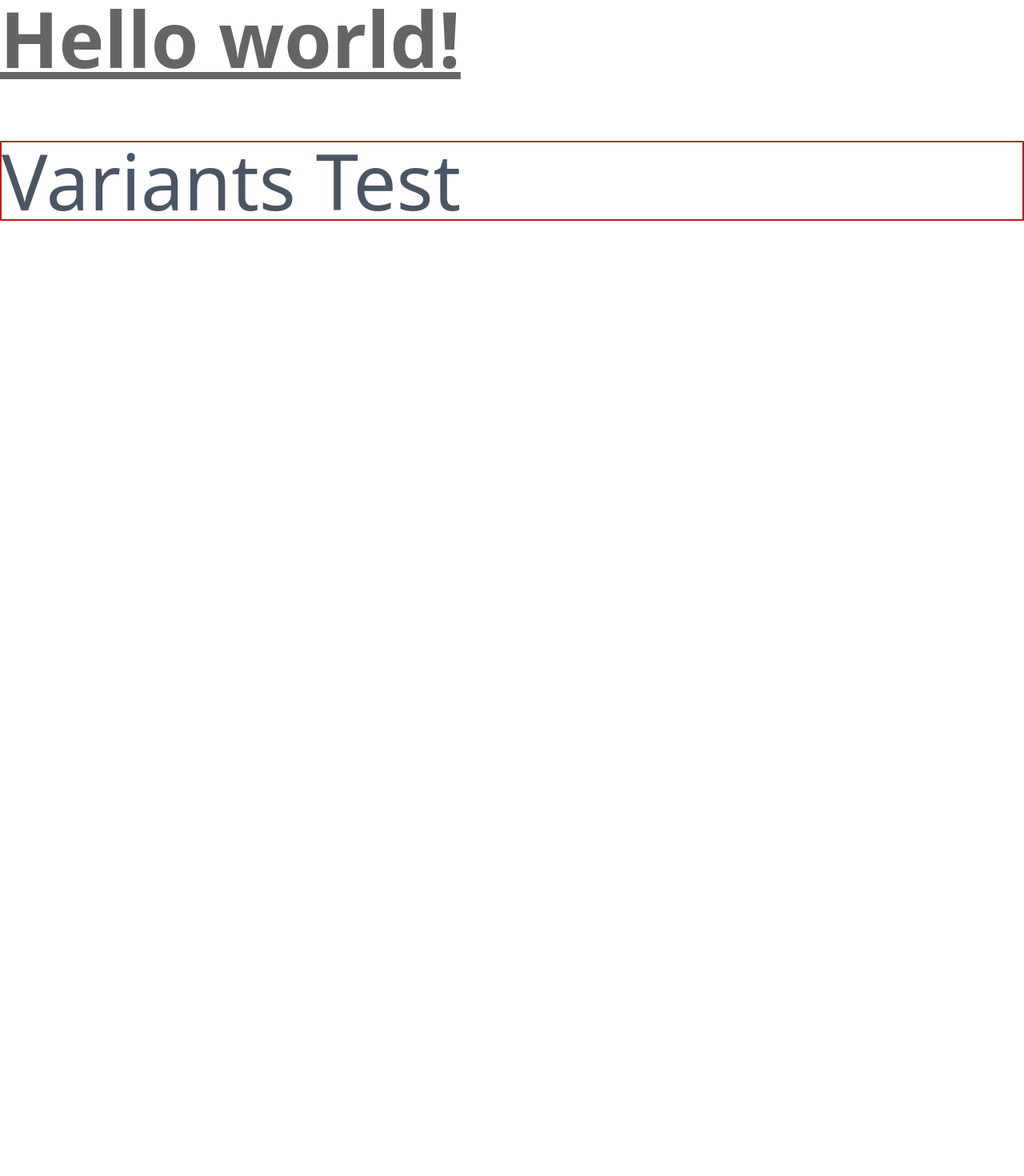
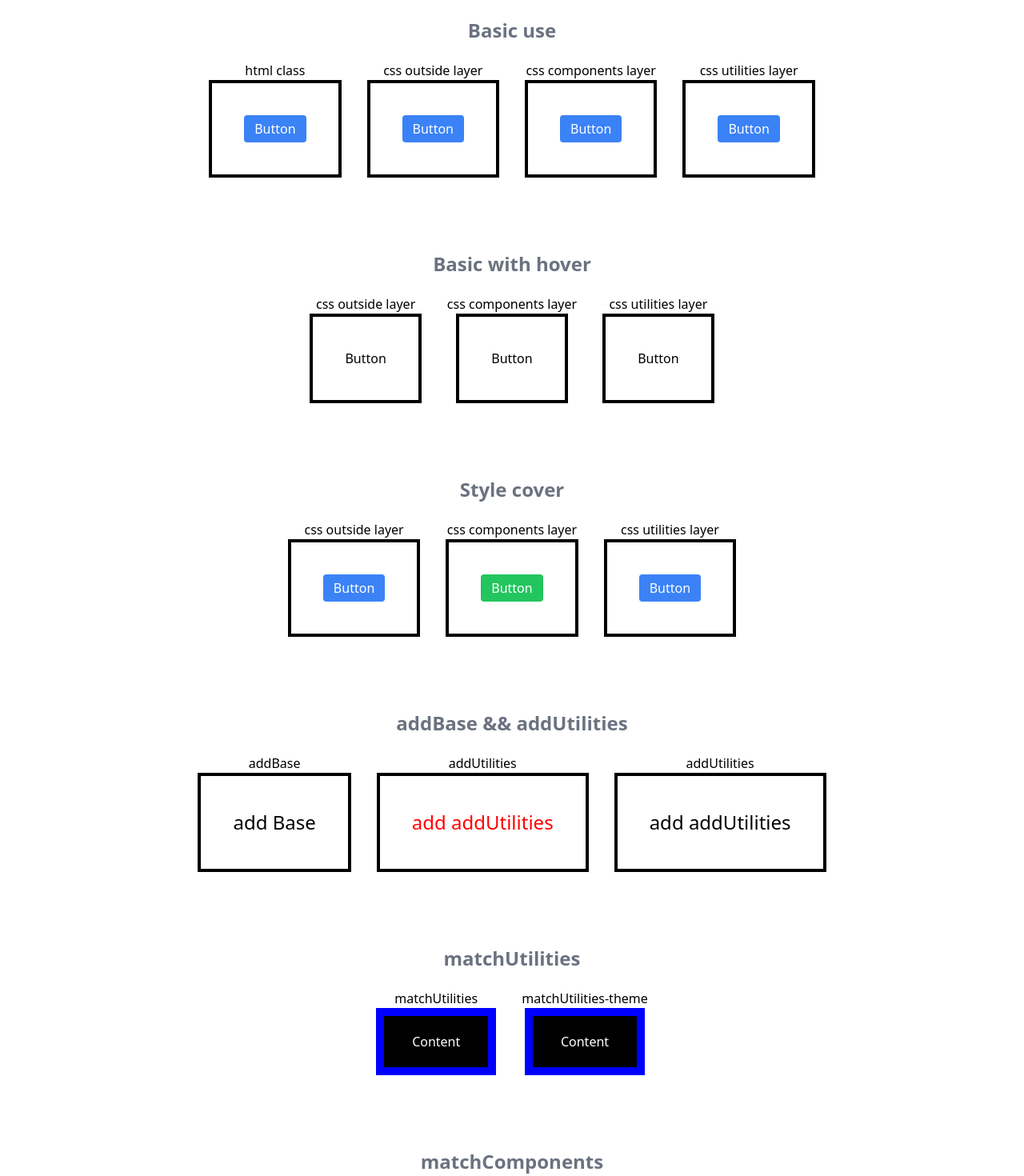
Before and after one commit to qwe852147/tailwind-practice, an Angular app: page / in a window 1280 px wide. Shown: the top 1470 px of the page at 80% size. Before the commit the page ends 800 px from the top, so only its background shows below. Built offline with nearby package versions, Linux system fonts and the light colour scheme.

Commit message:
for example

```diff
--- a/angular.json
+++ b/angular.json
@@ -41,8 +41,8 @@
                 },
                 {
                   "type": "anyComponentStyle",
-                  "maximumWarning": "2kb",
-                  "maximumError": "4kb"
+                  "maximumWarning": "20kb",
+                  "maximumError": "50kb"
                 }
               ],
               "fileReplacements": [
--- a/src/app/app.component.css
+++ b/src/app/app.component.css
@@ -0,0 +1,24 @@
+.btn1{
+  background-color: black;
+  color: white;
+}
+
+.btn2{
+  background-color: blue;
+}
+
+.btn-custom {
+  @apply inline-block text-base text-center decoration-0 align-middle cursor-pointer select-none border rounded border-solid border-transparent py-1 px-3 bg-blue-500 text-white
+}
+
+.btn-container{
+  @apply border-4 border-black py-10 px-10 hover:border-red-700;
+}
+
+.example-block{
+  @apply p-[20px] mt-[50px] flex flex-col items-center;
+}
+
+.item-block{
+  @apply flex flex-col items-center;
+}
--- a/src/app/app.component.html
+++ b/src/app/app.component.html
@@ -1,24 +1,180 @@
-<h1 class="text-8xl font-bold underline opacity-70">Hello world!</h1>
-<!-- <h1 class="bo-text-8xl bo-font-bold bo-underline bo-opacity-70">Hello world!</h1> -->
+<!-- <button class="btn2 btn1">Color check</button> -->
 
-<div
-  class="my-20 text-8xl border-solid border-2 text-gray-600 hover:border-dashed hover:text-red-500 border-red-700"
->
-  Variants Test
+
+
+<!-- Basic use -->
+<div class="p-5 flex flex-col items-center">
+  <div class="mb-[20px]">
+    <h1 class="font-bold text-gray-500">Basic use</h1>
+  </div>
+  <div class="flex flex-row gap-8">
+    <div class="item-block">
+      <label>html class</label>
+      <div class="border-4 border-black py-10 px-10 hover:border-red-700">
+        <button
+          class="inline-block text-base text-center decoration-0 align-middle cursor-pointer select-none border rounded border-solid border-transparent py-1 px-3 bg-blue-500 text-white">
+          Button
+        </button>
+      </div>
+    </div>
+    <div class="item-block">
+      <label>css outside layer</label>
+      <div class="btn-container">
+        <button class="btn-custom">
+          Button
+        </button>
+      </div>
+    </div>
+    <div class="item-block">
+      <label>css components layer</label>
+      <div class="btn-container">
+        <button class="btn-custom-c">
+          Button
+        </button>
+      </div>
+    </div>
+    <div class="item-block">
+      <label>css utilities layer</label>
+      <div class="btn-container">
+        <button class="btn-custom-u">
+          Button
+        </button>
+      </div>
+    </div>
+  </div>
 </div>
-<!-- <div
-  class="my-20 text-8xl border-solid border-2 text-gray-600 hover_border-dashed hover_text-red-500 border-red-700"
->
-  Variants Test
-</div> -->
 
-<!-- <div>
-  <input
-    class="bomy-20 border-solid border-2 border-gray-700 focus:border-blue-600 hover:border-red-700"
-    value="Variants Order Test"
-  />
-</div> -->
+<!-- Basic with hover -->
+<div class="example-block">
+  <div class="mb-[20px]">
+    <h1 class="font-bold text-gray-500">Basic with hover</h1>
+  </div>
+  <div class="flex flex-row gap-8">
+    <div class="item-block">
+      <label>css outside layer</label>
+      <div class="btn-container">
+        <button class="hover:btn-custom">
+          Button
+        </button>
+      </div>
+    </div>
+    <div class="item-block">
+      <label>css components layer</label>
+      <div class="btn-container">
+        <button class="hover:btn-custom-c">
+          Button
+        </button>
+      </div>
+    </div>
+    <div class="item-block">
+      <label>css utilities layer</label>
+      <div class="btn-container">
+        <button class="hover:btn-custom-u">
+          Button
+        </button>
+      </div>
+    </div>
+  </div>
+</div>
 
-<!-- <button
-  class="inline-block text-base text-center decoration-0 align-middle cursor-pointer select-none border rounded border-solid border-transparent py-1 px-3 bg-blue-500 text-white"
->CorePlugin TEST</button> -->
+<!-- component style cover -->
+<div class="example-block">
+  <div class="mb-[20px]">
+    <h1 class="font-bold text-gray-500">Style cover</h1>
+  </div>
+  <div class="flex flex-row gap-8">
+    <div class="item-block">
+      <label>css outside layer</label>
+      <div class="btn-container">
+        <button class="btn-custom bg-green-500">
+          Button
+        </button>
+      </div>
+    </div>
+    <div class="item-block">
+      <label>css components layer</label>
+      <div class="btn-container">
+        <button class="btn-custom-c bg-green-500">
+          Button
+        </button>
+      </div>
+    </div>
+    <div class="item-block">
+      <label>css utilities layer</label>
+      <div class="btn-container">
+        <button class="btn-custom-u bg-green-500">
+          Button
+        </button>
+      </div>
+    </div>
+  </div>
+</div>
+
+<!-- addBase && addUtilities -->
+<div class="example-block">
+  <div class="mb-[20px]">
+    <h1 class="font-bold text-gray-500">addBase && addUtilities</h1>
+  </div>
+  <div class="flex flex-row gap-8">
+    <div class="item-block">
+      <label>addBase</label>
+      <div class="btn-container">
+        <h1>add Base</h1>
+      </div>
+    </div>
+    <div class="item-block">
+      <label>addUtilities</label>
+      <div class="btn-container">
+        <h1 class="content-red">add addUtilities</h1>
+      </div>
+    </div>
+    <div class="item-block">
+      <label>addUtilities</label>
+      <div class="btn-container">
+        <h1 class="hover:content-red">add addUtilities</h1>
+      </div>
+    </div>
+  </div>
+</div>
+
+<!-- matchUtilities -->
+<div class="example-block">
+  <div class="mb-[20px]">
+    <h1 class="font-bold text-gray-500">matchUtilities</h1>
+  </div>
+  <div class="flex flex-row gap-8">
+    <div class="item-block">
+      <label>matchUtilities</label>
+      <div class="p-5 w-[150px] bg-black text-white text-center border-red-500 matchborderU-[10]">
+        <label>Content</label>
+      </div>
+    </div>
+    <div class="item-block">
+      <label>matchUtilities-theme</label>
+      <div class="p-5 w-[150px] bg-black text-white text-center border-red-500 matchborderU-ten">
+        <label>Content</label>
+      </div>
+    </div>
+  </div>
+</div>
+
+<!-- matchComponents -->
+<div class="example-block">
+  <div class="mb-[20px]">
+    <h1 class="font-bold text-gray-500">matchComponents</h1>
+  </div>
+  <div class="flex flex-row gap-8">
+    <div class="item-block">
+      <label>matchComponents</label>
+      <div class="p-5 w-[150px] bg-black text-white text-center border-red-500 matchborderC-[10]">
+        <label>Content</label>
+      </div>
+    </div>
+    <div class="item-block">
+      <label>matchComponents-theme</label>
+      <div class="p-5 w-[150px] bg-black text-white text-center border-red-500 matchborderC-ten">
+        <label>Content</label>
+      </div>
+    </div>
+  </div>
+</div>
--- a/src/styles.css
+++ b/src/styles.css
@@ -2,3 +2,16 @@
 @tailwind base;
 @tailwind components;
 @tailwind utilities;
+
+
+@layer utilities {
+  .btn-custom-u {
+    @apply inline-block text-base text-center decoration-0 align-middle cursor-pointer select-none border rounded border-solid border-transparent py-1 px-3 bg-blue-500 text-white
+  }
+}
+
+@layer components {
+  .btn-custom-c {
+    @apply inline-block text-base text-center decoration-0 align-middle cursor-pointer select-none border rounded border-solid border-transparent py-1 px-3 bg-blue-500 text-white
+  }
+}
--- a/tailwind.config.js
+++ b/tailwind.config.js
@@ -1,9 +1,17 @@
+const plugin = require("tailwindcss/plugin");
+
 module.exports = {
   content: ["./src/**/*.{html,ts}"],
   // prefix: 'bo-',
   // important: true,
   // separator:'_',
   theme: {
+    alternative: {
+      one: "1",
+      two: "2",
+      three: "3",
+      ten: "10",
+    },
     opacity: {
       10: "0.1",
       20: "0.2",
@@ -29,4 +37,50 @@ module.exports = {
   //   backgroundColor: false,
   //   textColor: false,
   // },
+  plugins: [
+    plugin(function ({
+      addUtilities,
+      matchUtilities,
+      addComponents,
+      matchComponents,
+      addBase,
+      theme,
+    }) {
+      addBase({
+        // add Default
+        h1: { fontSize: theme("fontSize.2xl") },
+        // h2: { fontSize: theme("fontSize.xl") },
+        // h3: { fontSize: theme("fontSize.lg") },
+      });
+
+      addUtilities({
+        ".content-red": {
+          color: "red",
+        },
+        ".content-blue": {
+          color: "blue",
+        },
+      });
+
+      matchUtilities(
+        {
+          matchborderU: (value) => ({
+            borderWidth: value + "px",
+            borderColor: "blue",
+          }),
+        },
+        { values: theme("alternative") }
+      );
+
+      matchComponents(
+        {
+          matchborderC: (value) => ({
+            borderWidth: value + "px",
+            borderColor: "blue",
+          }),
+        },
+        { values: theme("alternative") }
+      );
+    }),
+  ],
 };
```
